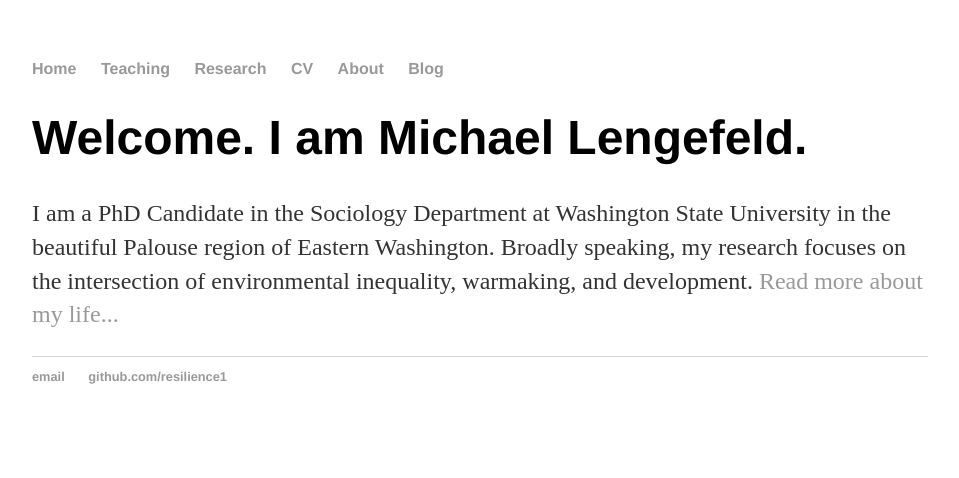
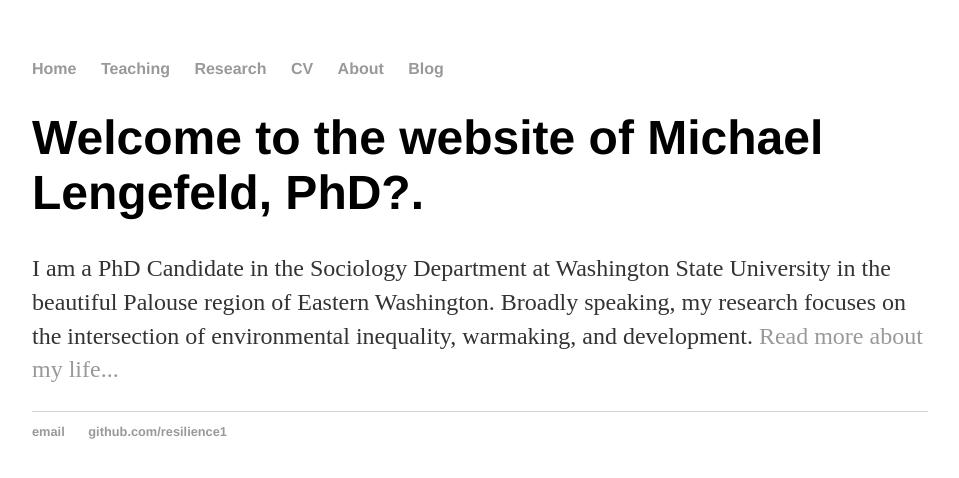
Before and after one commit to resilience1/resilience1.github.io, a Jekyll site: the page built from index.html, in a window 1280 px wide. Shown: the top 478 px of the page, without its empty margins (160-1119 px from the left). Built offline with Jekyll 4.4.1, drawn with Linux system fonts in a browser that asks for light colours.

Commit message:
Update index.html
update index

```diff
--- a/index.html
+++ b/index.html
@@ -3,7 +3,7 @@ layout: default
 title: Michael Lengefeld
 ---
 <div class="blurb">
-	<h1>Welcome. I am Michael Lengefeld.</h1>
+	<h1>Welcome to the website of Michael Lengefeld, PhD?.</h1>
 	<p>I am a PhD Candidate in the Sociology Department at Washington State University
 		in the beautiful Palouse region of Eastern Washington. Broadly speaking, my
 		research focuses on the intersection of environmental inequality, warmaking,
```
